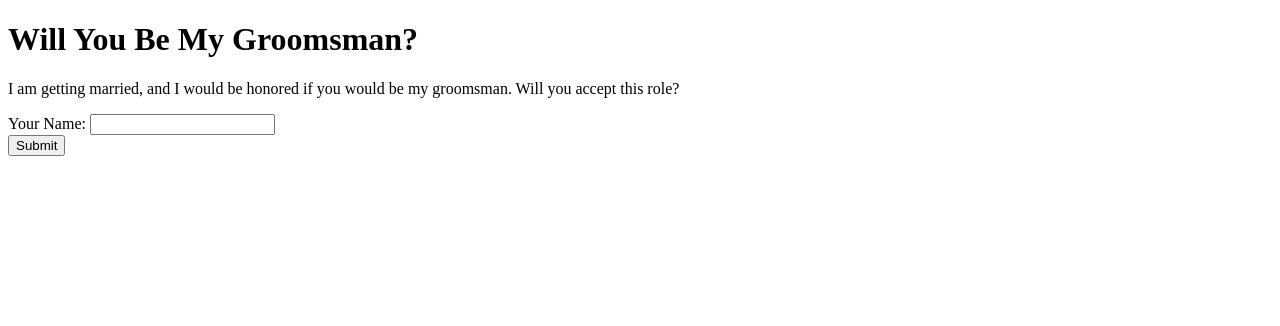
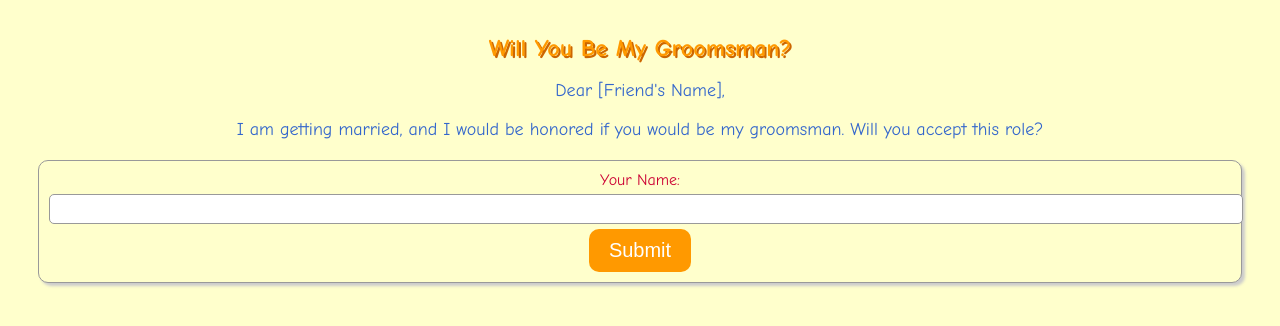
Before and after one commit to raisinets2/groomsm, a plain HTML site: page index.html in a window 1280 px wide. Drawn offline with Linux system fonts and the light colour scheme.

Commit message:
Update index.html

```diff
--- a/index.html
+++ b/index.html
@@ -2,9 +2,11 @@
 <html>
 <head>
     <title>Will You Be My Groomsman?</title>
+    <link rel="stylesheet" type="text/css" href="styles.css">
 </head>
 <body>
     <h1>Will You Be My Groomsman?</h1>
+    <p>Dear [Friend's Name],</p>
     <p>I am getting married, and I would be honored if you would be my groomsman. Will you accept this role?</p>
 
     <form action="response.html" method="GET">
```
